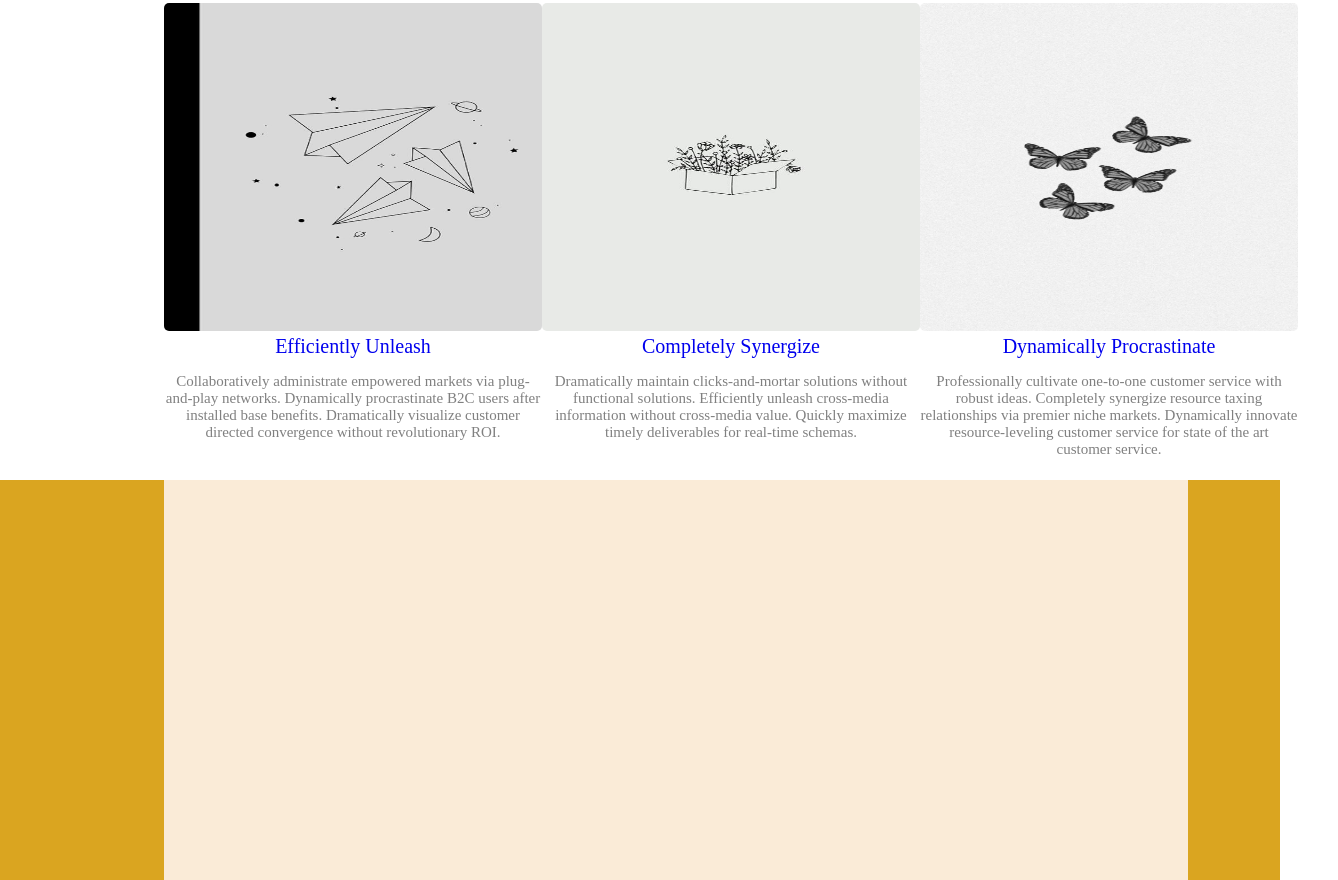
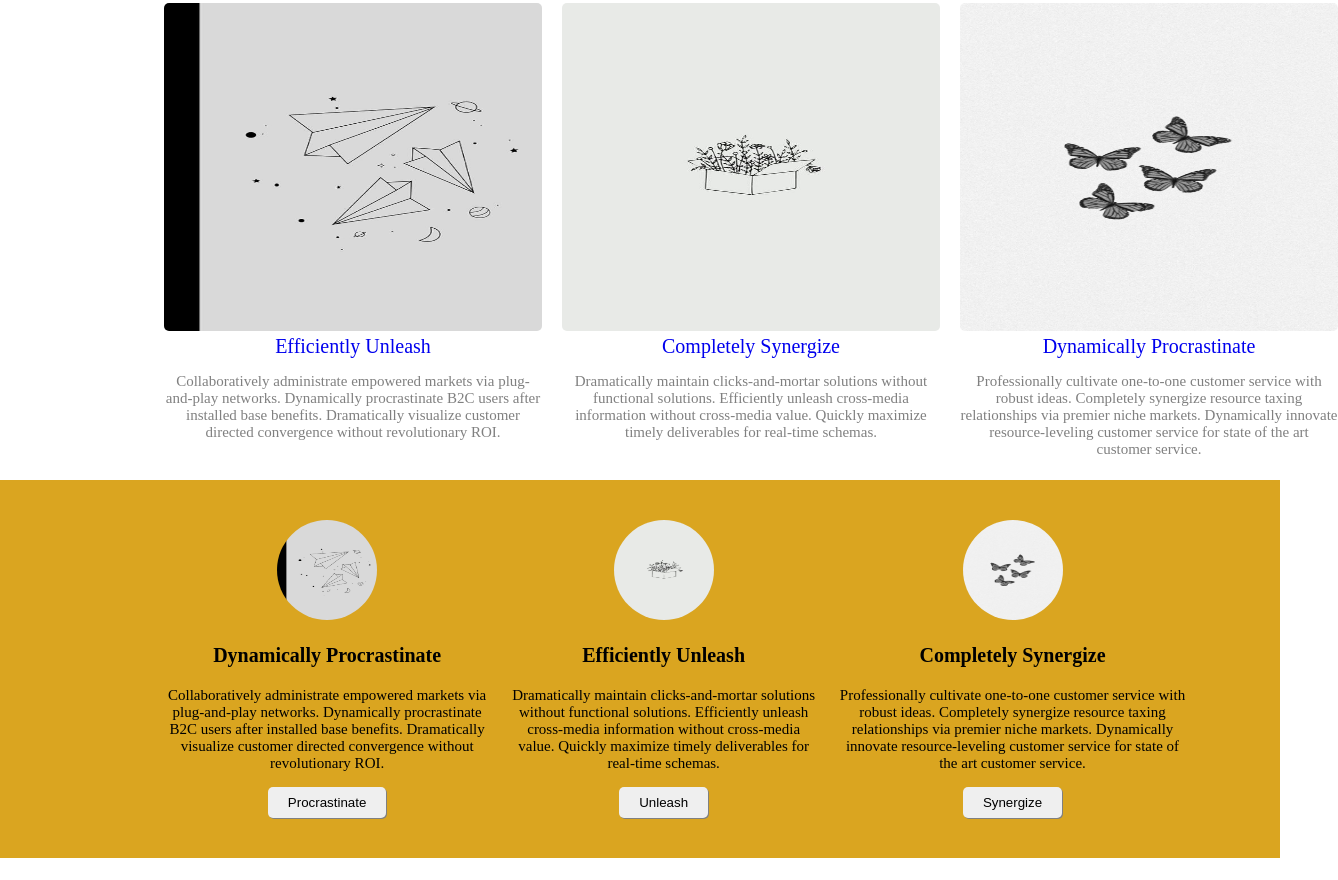
Before and after one commit to Nabeela-Nadeer/second-project, a plain HTML site: page index.html in a window 1280 px wide. Shown: the part 488-1368 px from the top of the page, 1338 px wide, since content can reach past the window. After the commit the page ends 1346 px from the top, so only its background shows below. Drawn offline with Linux system fonts and the light colour scheme.

Commit message:
footer part1 completed

```diff
--- a/assets/css/style.css
+++ b/assets/css/style.css
@@ -156,6 +156,7 @@ body{
 .sub-post{
     width:100%;
     display:flex;
+    gap: 20px;
     text-align: center;
 }
 .images{
@@ -182,8 +183,33 @@ body{
     background-color: goldenrod;
 }
 .end-banner .container{
-    height: 400px;
     width: 80%;
     margin-left: 164px;
-    background-color: antiquewhite;
+    display: flex;
+    gap: 20px;
 }
+.profile{
+   text-align: center;
+   margin-top: 40px;
+    margin-bottom: 40px;
+}
+.dp{
+    width: 100px;
+    height: 100px;
+    border-radius: 5pc;
+}
+.dp-title{
+    font-size: 20px;
+}
+.dp-description{
+    font-size: 15px;
+}
+.dp-button{
+    border-radius: 5px;
+    box-shadow: 1px 1px gray;
+    border: none;
+    padding: 8px 20px;
+}
+.dp-button:hover{
+    background-color: rgb(189, 179, 179);
+}
--- a/index.html
+++ b/index.html
@@ -77,6 +77,27 @@
         <div class="end-banner">
             <div class="container">
 
+                <div class="profile">
+                    <img class="dp" src="/assets/images/img1.jpg">
+                    <h3 class="dp-title">Dynamically Procrastinate</h3>
+                    <p class="dp-description">Collaboratively administrate empowered markets via plug-and-play networks. Dynamically procrastinate B2C users after installed base benefits. Dramatically visualize customer directed convergence without revolutionary ROI.</p>
+                    <input type="button" value="Procrastinate" class="dp-button">
+                </div>
+
+                <div class="profile">
+                    <img class="dp" src="/assets/images/img2.jpg">
+                    <h3 class="dp-title">Efficiently Unleash</h3>
+                    <p class="dp-description">Dramatically maintain clicks-and-mortar solutions without functional solutions. Efficiently unleash cross-media information without cross-media value. Quickly maximize timely deliverables for real-time schemas.</p>
+                    <input type="button" value="Unleash" class="dp-button">
+                </div>
+
+                <div class="profile">
+                    <img class="dp" src="/assets/images/img3.jpg">
+                    <h3 class="dp-title">Completely Synergize</h3>
+                    <p class="dp-description">Professionally cultivate one-to-one customer service with robust ideas. Completely synergize resource taxing relationships via premier niche markets. Dynamically innovate resource-leveling customer service for state of the art customer service.</p>
+                    <input type="button" value="Synergize" class="dp-button">
+                </div>
+
             </div>
         </div>
     </footer>
```
